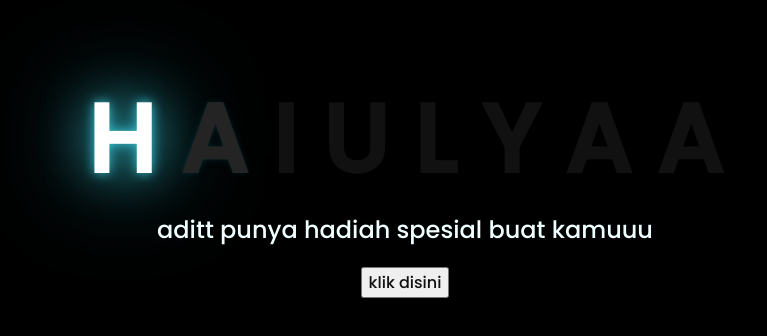
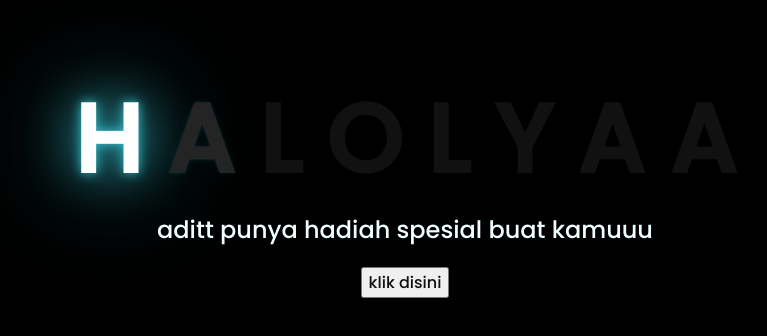
Before and after one commit to pajarrr22/bungaa-forr-u, a plain HTML site: page index.html in a window 1280 px wide. Shown: the part 226-562 px from the top of the page, without its empty margins (243-1010 px from the left). Drawn offline with Linux system fonts and the light colour scheme.

Commit message:
index.html

```diff
--- a/index.html
+++ b/index.html
@@ -13,8 +13,8 @@
     <!-- silahkan menambah kata sesuai keinginan dengan <span>text...</span -->
         <span>H</span>
         <span>A</span>
-        <span>I</span></span></span>
-        <span>U</span></span>
+        <span>L</span></span></span>
+        <span>O</span></span>
         <span>L</span>
         <span>Y</span>
         <span>A</span>
```
